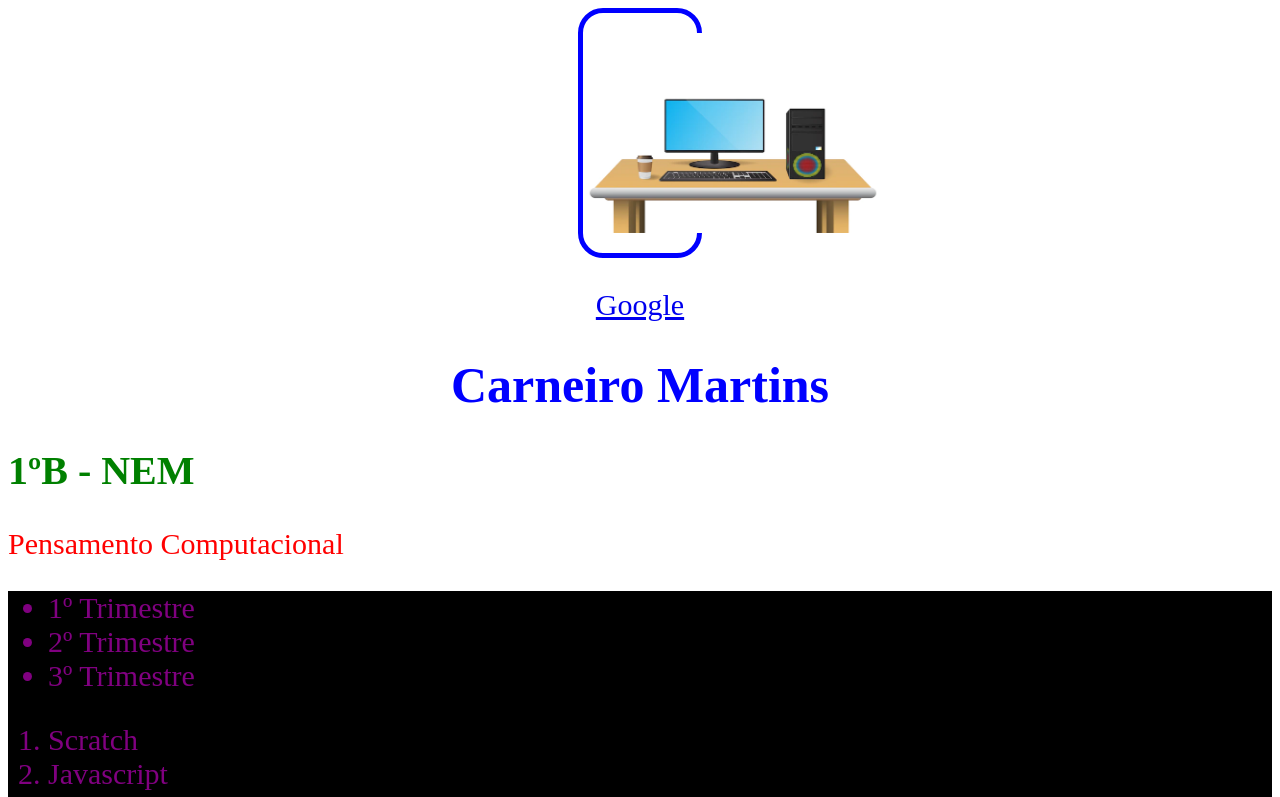
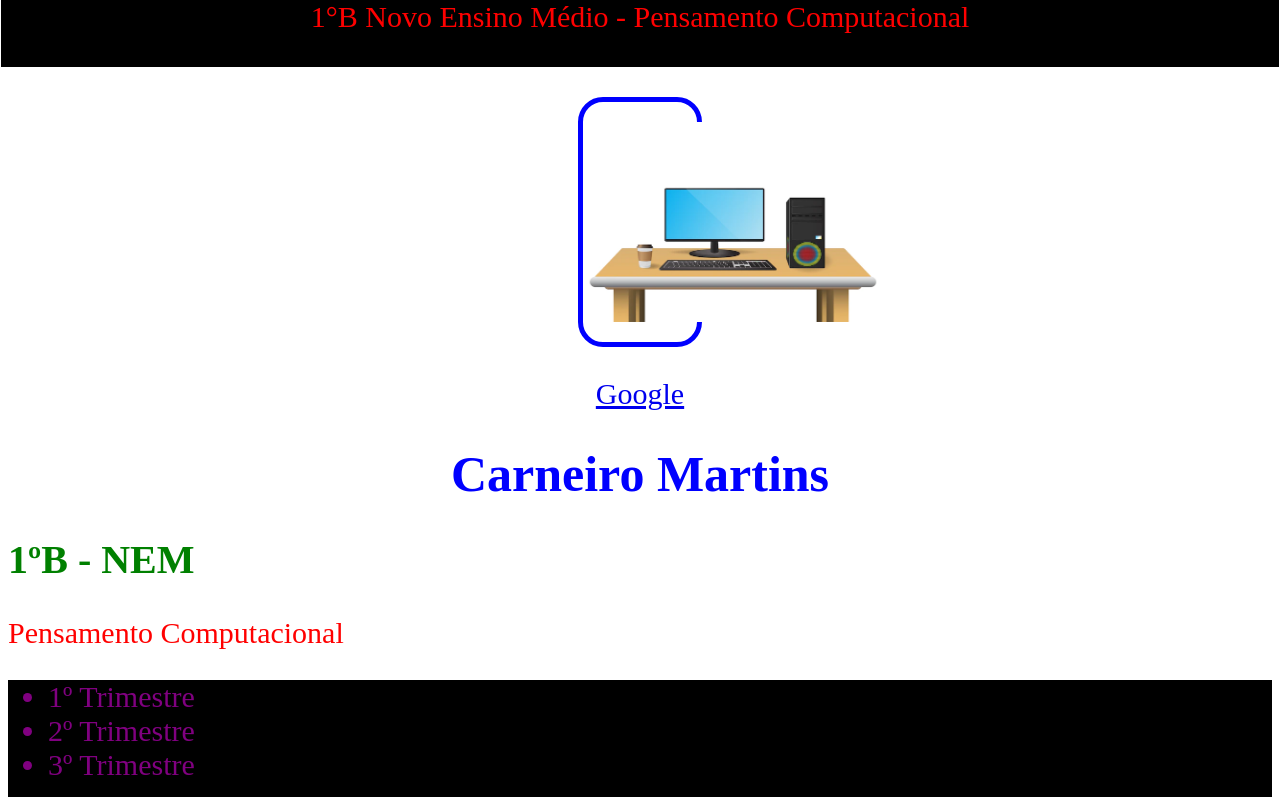
Before and after one commit to F3lyxx/1b-jenifer-camargo, a plain HTML site: page index.html in a window 1280 px wide. Shown: the top 797 px of the page. Drawn offline with Linux system fonts and the light colour scheme.

Commit message:
Update index.html

```diff
--- a/index.html
+++ b/index.html
@@ -2,6 +2,9 @@
      <link rel="stylesheet" href="style.css">
 </head>
 <body>
+     <header id="cabecalho">
+     <p>1°B Novo Ensino Médio - Pensamento Computacional</p>
+     </header>
      <p id="imagem"><img src="computador.png" width="300px" height="200px"></p>
      <p id="link"><a href="https://www.goggle.com.br">Google</a></p>
      <h1>Carneiro Martins</h1>
```
